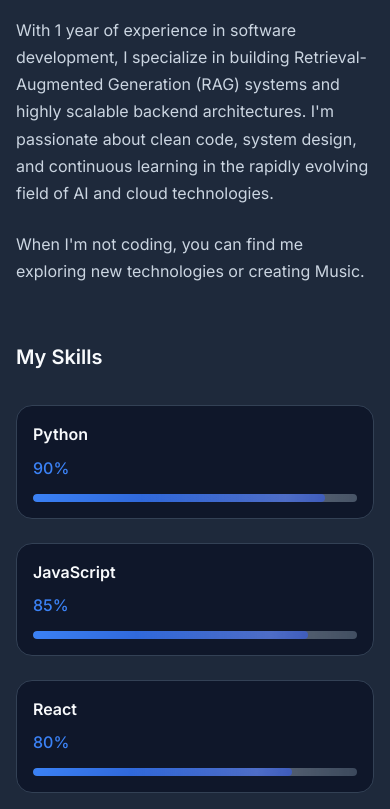
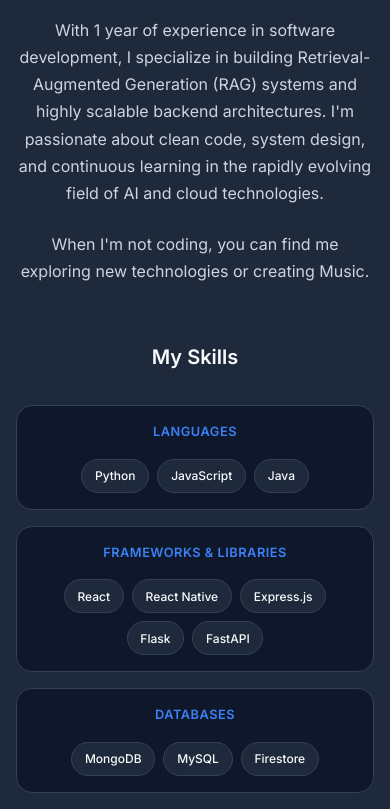
Before and after one commit to SudheshHegde2002/my-portfolio, a React (Create React App) app: page / in a window 390 px wide. Shown: the part 1156-1965 px from the top of the page. Built offline with nearby package versions, Linux system fonts and the light colour scheme.

Commit message:
Updated skills

```diff
--- a/src/components/About.css
+++ b/src/components/About.css
@@ -4,14 +4,16 @@
 }
 
 .about-content {
-  display: grid;
-  grid-template-columns: 1fr 1fr;
-  gap: 4rem;
-  align-items: start;
+  display: flex;
+  flex-direction: column;
+  gap: 3rem;
 }
 
-.about-text {
+.about-intro {
   animation: fadeInUp 0.6s ease-out;
+  max-width: 800px;
+  margin: 0 auto;
+  text-align: center;
 }
 
 .about-intro h3 {
@@ -28,40 +30,6 @@
   line-height: 1.7;
 }
 
-.about-stats {
-  display: grid;
-  grid-template-columns: repeat(3, 1fr);
-  gap: 2rem;
-  margin-top: 3rem;
-}
-
-.stat {
-  text-align: center;
-  padding: 1.5rem;
-  background: var(--bg-primary);
-  border-radius: 1rem;
-  border: 1px solid var(--border-color);
-  transition: transform 0.3s ease, box-shadow 0.3s ease;
-}
-
-.stat:hover {
-  transform: translateY(-5px);
-  box-shadow: var(--shadow-lg);
-}
-
-.stat h4 {
-  font-size: 2rem;
-  font-weight: 700;
-  color: var(--accent-primary);
-  margin-bottom: 0.5rem;
-}
-
-.stat p {
-  color: var(--text-secondary);
-  font-size: 0.9rem;
-  font-weight: 500;
-}
-
 .about-skills {
   animation: fadeInUp 0.6s ease-out 0.2s both;
 }
@@ -71,15 +39,16 @@
   font-weight: 600;
   color: var(--text-primary);
   margin-bottom: 2rem;
+  text-align: center;
 }
 
-.skills-grid {
-  display: flex;
-  flex-direction: column;
-  gap: 1.5rem;
+.skills-categories {
+  display: grid;
+  grid-template-columns: repeat(auto-fit, minmax(300px, 1fr));
+  gap: 2rem;
 }
 
-.skill-item {
+.skill-category-section {
   background: var(--bg-primary);
   padding: 1.5rem;
   border-radius: 1rem;
@@ -87,93 +56,65 @@
   transition: transform 0.3s ease, box-shadow 0.3s ease;
 }
 
-.skill-item:hover {
+.skill-category-section:hover {
   transform: translateY(-2px);
   box-shadow: var(--shadow-md);
 }
 
-.skill-header {
+.category-title {
+  font-size: 1rem;
+  font-weight: 600;
+  color: var(--accent-primary);
+  margin-bottom: 1rem;
+  text-align: center;
+  text-transform: uppercase;
+  letter-spacing: 0.5px;
+}
+
+.skills-grid {
   display: flex;
-  justify-content: space-between;
-  align-items: center;
-  margin-bottom: 0.75rem;
+  flex-wrap: wrap;
+  gap: 0.5rem;
+  justify-content: center;
+}
+
+.skill-card {
+  background: var(--bg-secondary);
+  padding: 0.5rem 1rem;
+  border-radius: 1.5rem;
+  border: 1px solid var(--border-color);
+  transition: all 0.3s ease;
+}
+
+.skill-card:hover {
+  background: var(--accent-primary);
+  color: white;
+  transform: scale(1.05);
+  border-color: var(--accent-primary);
 }
 
 .skill-name {
-  font-weight: 600;
+  font-size: 0.875rem;
+  font-weight: 500;
   color: var(--text-primary);
+  white-space: nowrap;
 }
 
-.skill-percentage {
-  font-weight: 500;
-  color: var(--accent-primary);
-}
-
-.skill-bar {
-  width: 100%;
-  height: 8px;
-  background: var(--bg-tertiary);
-  border-radius: 4px;
-  overflow: hidden;
-}
-
-.skill-progress {
-  height: 100%;
-  background: linear-gradient(135deg, var(--accent-primary), var(--accent-secondary));
-  border-radius: 4px;
-  transition: width 1s ease-out;
-  position: relative;
-}
-
-.skill-progress::after {
-  content: '';
-  position: absolute;
-  top: 0;
-  left: 0;
-  right: 0;
-  bottom: 0;
-  background: linear-gradient(90deg, transparent, rgba(255, 255, 255, 0.2), transparent);
-  animation: shimmer 2s infinite;
-}
-
-@keyframes shimmer {
-  0% {
-    transform: translateX(-100%);
-  }
-  100% {
-    transform: translateX(100%);
-  }
+.skill-card:hover .skill-name {
+  color: white;
 }
 
 /* Responsive Design */
 @media (max-width: 1024px) {
-  .about-content {
-    grid-template-columns: 1fr;
-    gap: 3rem;
-  }
-
-  .about-stats {
-    grid-template-columns: repeat(3, 1fr);
-    gap: 1rem;
+  .skills-categories {
+    grid-template-columns: repeat(auto-fit, minmax(280px, 1fr));
+    gap: 1.5rem;
   }
 }
 
 @media (max-width: 768px) {
   .about {
     padding: 4rem 0;
-  }
-
-  .about-stats {
-    grid-template-columns: 1fr;
-    gap: 1rem;
-  }
-
-  .stat {
-    padding: 1rem;
-  }
-
-  .stat h4 {
-    font-size: 1.5rem;
   }
 
   .about-intro h3 {
@@ -183,6 +124,23 @@
   .about-skills h3 {
     font-size: 1.25rem;
   }
+
+  .skills-categories {
+    grid-template-columns: 1fr;
+    gap: 1.5rem;
+  }
+
+  .skill-category-section {
+    padding: 1.25rem;
+  }
+
+  .category-title {
+    font-size: 0.9rem;
+  }
+
+  .skill-name {
+    font-size: 0.8rem;
+  }
 }
 
 @media (max-width: 480px) {
@@ -190,13 +148,23 @@
     gap: 2rem;
   }
 
-  .skill-item {
+  .skills-categories {
+    gap: 1rem;
+  }
+
+  .skill-category-section {
     padding: 1rem;
   }
 
-  .skill-header {
-    flex-direction: column;
-    align-items: flex-start;
-    gap: 0.5rem;
+  .skill-card {
+    padding: 0.4rem 0.8rem;
+  }
+
+  .skill-name {
+    font-size: 0.75rem;
+  }
+
+  .category-title {
+    font-size: 0.8rem;
   }
 }
--- a/src/components/About.js
+++ b/src/components/About.js
@@ -2,16 +2,42 @@ import React from 'react';
 import './About.css';
 
 const About = () => {
-  const skills = [
-    { name: 'Python', level: 90 },
-    { name: 'JavaScript', level: 85 },
-    { name: 'React', level: 80 },
-    { name: 'Java', level: 75 },
-    { name: 'MongoDB', level: 85 },
-    { name: 'Docker', level: 80 },
-    { name: 'Azure', level: 75 },
-    { name: 'Git', level: 90 }
-  ];
+  const skillsByCategory = {
+    'Languages': [
+      { name: 'Python' },
+      { name: 'JavaScript' },
+      { name: 'Java' },
+    ],
+    'Frameworks & Libraries': [
+      { name: 'React' },
+      { name: 'React Native' },
+      { name: 'Express.js' },
+      { name: 'Flask' },
+      { name: 'FastAPI' }
+    ],
+    'Databases': [
+      { name: 'MongoDB' },
+      { name: 'MySQL' },
+      {name:'Firestore'},
+    ],
+    'Cloud Platforms': [
+      { name: 'Microsoft Azure' },
+      { name: 'Google Cloud' },
+      { name: 'Firebase' },
+      { name:'Cloudflare'}
+    ],
+    'AI/ML Tools': [
+      { name: 'Faiss' },
+      { name: 'Qdrant' }
+    ],
+    'DevOps & Tools': [
+      { name: 'Docker' },
+      { name: 'Git' },
+      { name: 'GitHub Actions' },
+      { name: 'Jenkins' },
+      { name:'Xcode'}
+    ]
+  };
 
   return (
     <section id="about" className="about">
@@ -22,7 +48,6 @@ const About = () => {
         </div>
 
         <div className="about-content">
-          <div className="about-text">
           <div className="about-intro">
             <h3>I'm a passionate developer who specializes in RAG and scalable backend systems</h3>
             <p>
@@ -36,22 +61,18 @@ const About = () => {
             </p>
           </div>
 
-          </div>
-
           <div className="about-skills">
             <h3>My Skills</h3>
+            <div className="skills-categories">
+              {Object.entries(skillsByCategory).map(([category, skills]) => (
+                <div key={category} className="skill-category-section">
+                  <h4 className="category-title">{category}</h4>
                   <div className="skills-grid">
                     {skills.map((skill, index) => (
-                <div key={index} className="skill-item">
-                  <div className="skill-header">
-                    <span className="skill-name">{skill.name}</span>
-                    <span className="skill-percentage">{skill.level}%</span>
+                      <div key={index} className="skill-card">
+                        <div className="skill-name">{skill.name}</div>
                       </div>
-                  <div className="skill-bar">
-                    <div
-                      className="skill-progress"
-                      style={{ width: `${skill.level}%` }}
-                    ></div>
+                    ))}
                   </div>
                 </div>
               ))}
```
Lines whose indentation alone changed are shown as unchanged.
